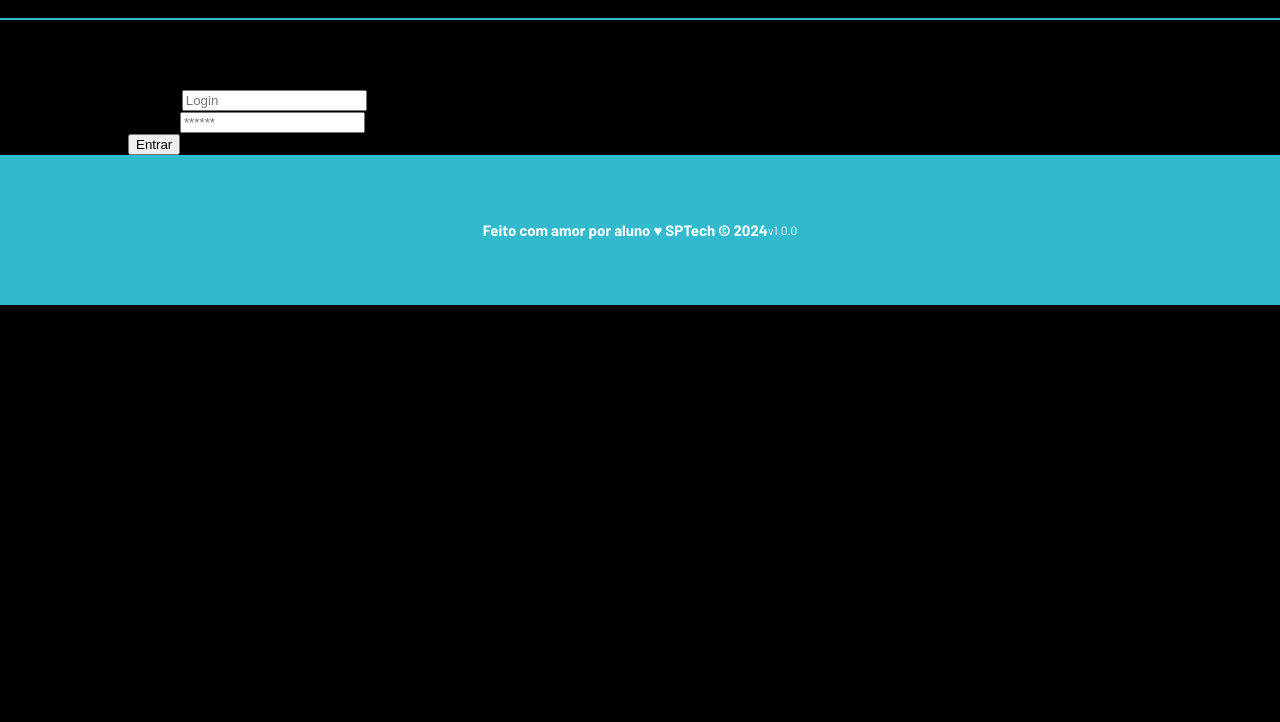
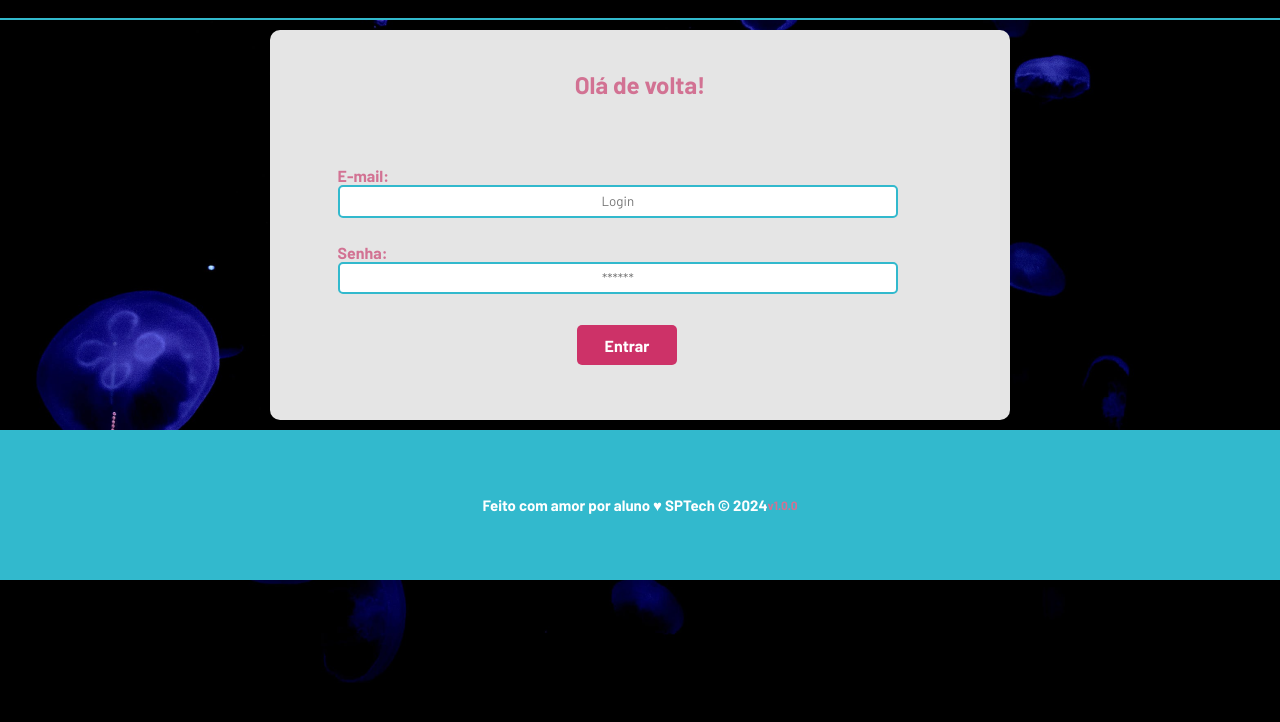
Before and after one commit to MatheusNocelliMoriguti/Atividade-Aqua, a plain HTML site: page public/login.html in a window 1280 px wide. Shown: the part 62-784 px from the top of the page. Drawn offline with Linux system fonts and the light colour scheme.

Commit message:
Update style.css

```diff
--- a/public/styles/style.css
+++ b/public/styles/style.css
@@ -132,3 +132,88 @@ body{
 .version{
     font-size: 12px;
 }
+
+body{
+    margin: 0;
+    padding: 0;
+    font-family: 'Barlow', sans-serif;
+    background-color: black;
+    background-image: url("../assets/imgs/bg-jelly-fish-para_outras_pags.png");
+}
+
+:root{
+    --tamanho-header: 80px;
+    --tamanho-banner: calc(100vh - var(--tamanho-header) - var(--tamanho-footer) - 2px);
+    --tamanho-login: calc(100vh - var(--tamanho-header) - var(--tamanho-footer) - 2px);
+    --tamanho-footer: 65px;
+
+}
+
+.header{
+    background-color: black;
+}
+
+.container h2{
+    color: #d27293;
+    justify-content: center;
+    display: flex;
+
+}
+
+.container{
+    display: flex;
+    justify-content: center;
+}
+
+.container .card{
+    justify-content: center;
+    background-color: #e5e5e5;
+    border-radius: 10px;
+    padding: 20px;
+    width: 700px;
+    margin-top: 10px ;
+    margin-bottom: 10px;
+
+}
+
+span{
+    color: #d27293;
+    font-family: 'Barlow', sans-serif;
+    font-weight: 700;
+}
+
+.formulario{
+ padding: 5%;
+
+}
+
+.campo{
+    padding: 2%;
+}
+
+
+input{
+ border-radius: 5px;
+ border:2px solid #32b9cd;
+ font-family: 'Barlow', sans-serif;
+ width: 90%;
+ text-align: center;
+ padding: 1%;
+}
+
+.botao{
+    color: white;
+    padding: 3px;
+    border-radius: 5px;
+    background-color: #cd3268;
+    margin-top: 3%;
+    margin-left: 40%;
+    width: 100px;
+    height: 40px;
+    font-weight: 700;
+    font-family: 'Barlow', sans-serif;
+    cursor: pointer;
+    border: none;
+    font-size: 1rem;
+
+}
```
